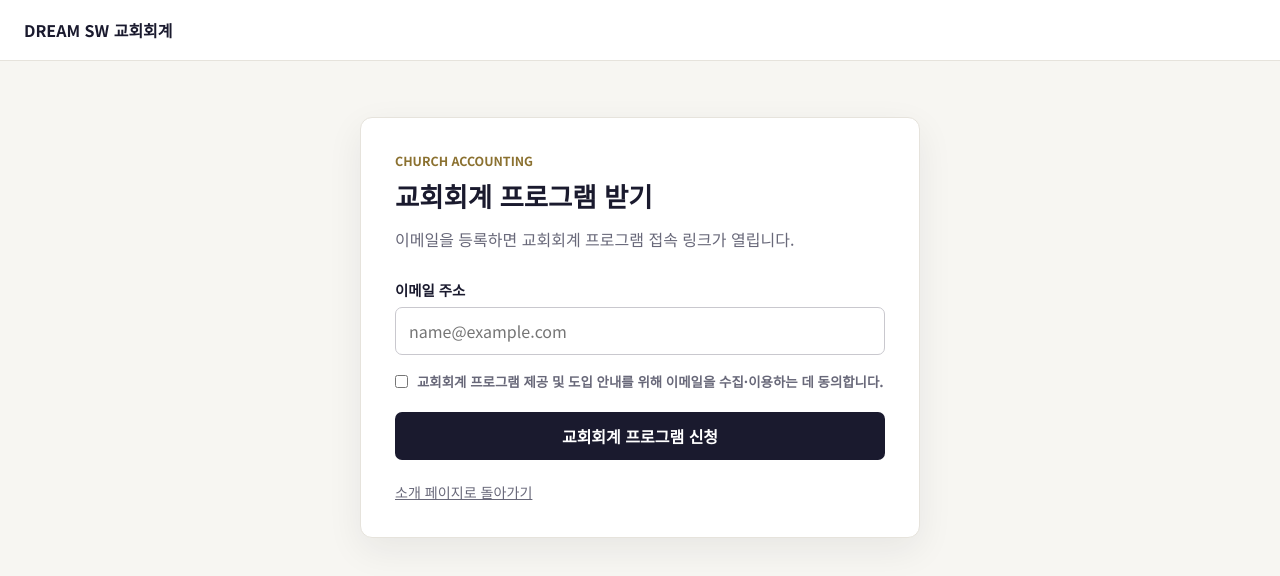
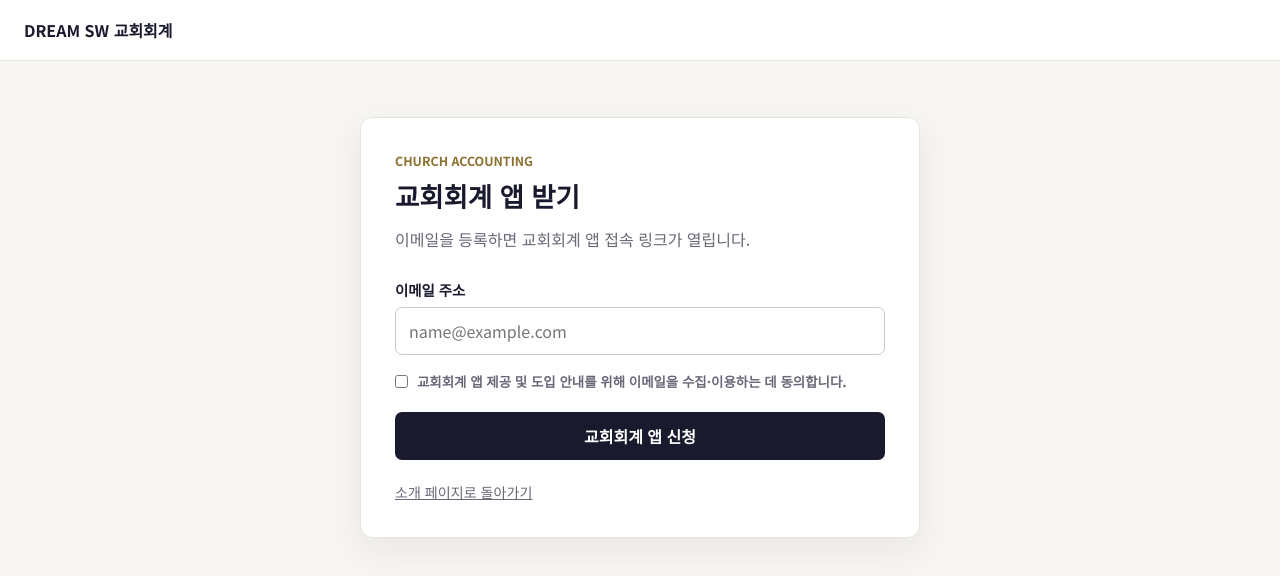
Before and after one commit to jaeseolkang/jaeseolkang.github.io, a plain HTML site: page curch_download.html in a window 1280 px wide. Drawn offline with Linux system fonts and the light colour scheme.

Commit message:
Update curch_download.html

```diff
--- a/curch_download.html
+++ b/curch_download.html
@@ -4,8 +4,8 @@
 <head>
   <meta charset="UTF-8" />
   <meta name="viewport" content="width=device-width, initial-scale=1.0" />
-  <meta name="description" content="교회회계 프로그램 사용 신청을 하세요." />
-  <title>교회회계 프로그램 받기 | DREAM SW</title>
+  <meta name="description" content="교회회계 앱 사용 신청을 하세요." />
+  <title>교회회계 앱 받기 | DREAM SW</title>
   <link rel="preconnect" href="https://fonts.googleapis.com" />
   <link rel="preconnect" href="https://fonts.gstatic.com" crossorigin />
   <link href="https://fonts.googleapis.com/css2?family=Noto+Sans+KR:wght@400;500;600;700&display=swap" rel="stylesheet" />
@@ -96,34 +96,34 @@
   <header><a href="/curch_index.html">DREAM SW 교회회계</a></header>
   <main>
     <p class="eyebrow">CHURCH ACCOUNTING</p>
-    <h1>교회회계 프로그램 받기</h1>
-    <p class="intro">이메일을 등록하면 교회회계 프로그램 접속 링크가 열립니다.</p>
+    <h1>교회회계 앱 받기</h1>
+    <p class="intro">이메일을 등록하면 교회회계 앱 접속 링크가 열립니다.</p>
 
     <form id="downloadForm" action="https://formspree.io/f/mbgloaao" method="POST">
-      <input type="hidden" name="_subject" value="교회회계 프로그램 신청" />
-      <input type="hidden" name="requestType" value="교회회계 프로그램" />
+      <input type="hidden" name="_subject" value="교회회계 앱 신청" />
+      <input type="hidden" name="requestType" value="교회회계 앱" />
       <input type="text" name="_gotcha" tabindex="-1" autocomplete="off" aria-hidden="true" style="position:absolute;left:-10000px;" />
       <label for="email">이메일 주소</label>
       <input id="email" name="email" type="email" autocomplete="email" placeholder="name@example.com" required />
       <label class="consent">
-        <input type="checkbox" name="consent" value="교회회계 프로그램 제공 및 도입 안내 수신" required />
-        <span>교회회계 프로그램 제공 및 도입 안내를 위해 이메일을 수집·이용하는 데 동의합니다.</span>
+        <input type="checkbox" name="consent" value="교회회계 앱 제공 및 도입 안내 수신" required />
+        <span>교회회계 앱 제공 및 도입 안내를 위해 이메일을 수집·이용하는 데 동의합니다.</span>
       </label>
-      <button id="submitButton" type="submit">교회회계 프로그램 신청</button>
+      <button id="submitButton" type="submit">교회회계 앱 신청</button>
       <p id="formStatus" role="status" aria-live="polite"></p>
     </form>
 
     <section id="successPanel" hidden aria-live="polite">
       <h2>신청이 접수되었습니다.</h2>
-      <p id="successMessage">아래 버튼에서 교회회계 프로그램을 열 수 있습니다.</p>
-      <a id="appLink" class="download-link" href="#" target="_blank" rel="noopener">교회회계 프로그램 열기</a>
+      <p id="successMessage">아래 버튼에서 교회회계 앱을 열 수 있습니다.</p>
+      <a id="appLink" class="download-link" href="#" target="_blank" rel="noopener">교회회계 앱 열기</a>
       <p class="install-note" style="margin-top:14px;">스마트폰에서는 열린 화면에서 <b>홈 화면에 추가</b>(아이폰) 또는 <b>앱으로 설치하기</b>(안드로이드)를 선택하면 앱처럼 사용할 수 있습니다.</p>
     </section>
     <a class="back-link" href="/curch_index.html">소개 페이지로 돌아가기</a>
   </main>
 
   <script>
-    // TODO: 교회회계 프로그램의 접속(또는 다운로드) 주소를 여기에 입력하세요.
+    // TODO: 교회회계 앱의 접속(또는 다운로드) 주소를 여기에 입력하세요.
     // 비워 두면 링크 버튼 대신 "이메일로 안내드립니다" 문구가 표시됩니다.
     const APP_URL = '';
 
```
